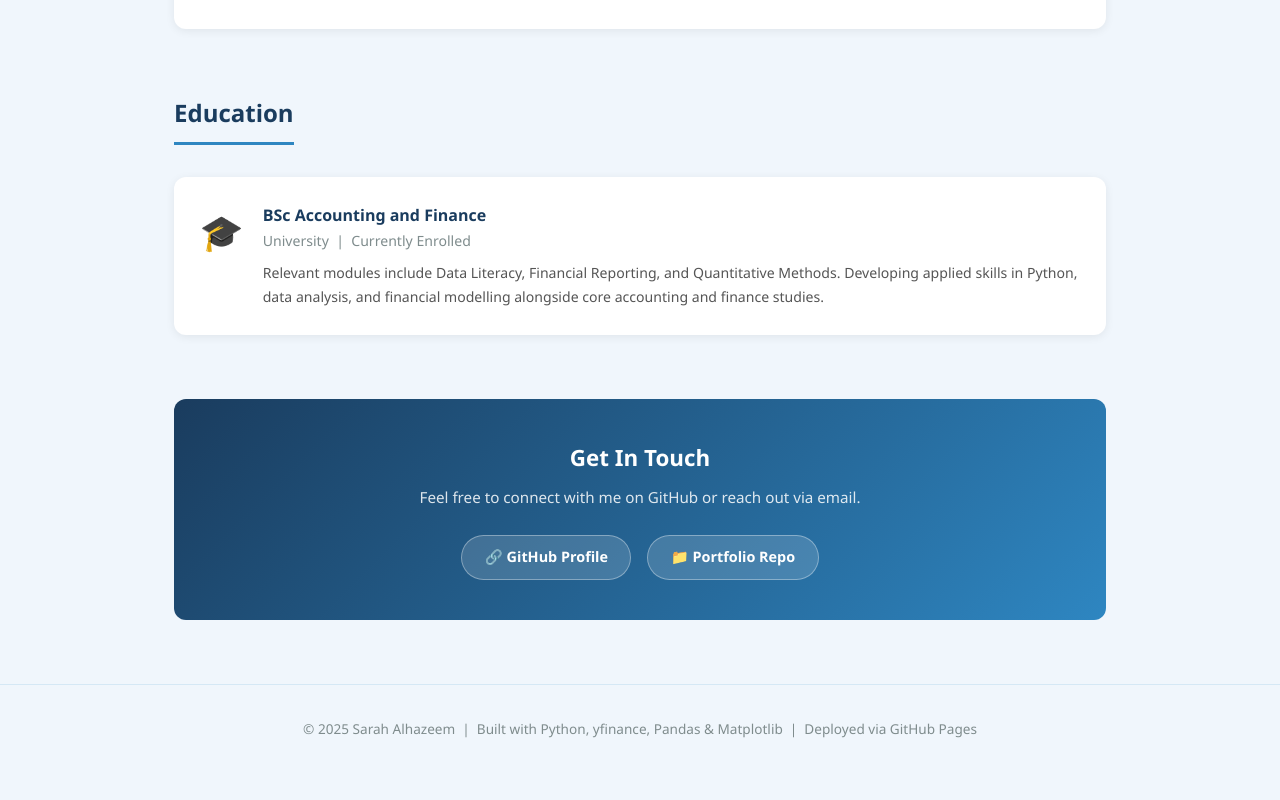
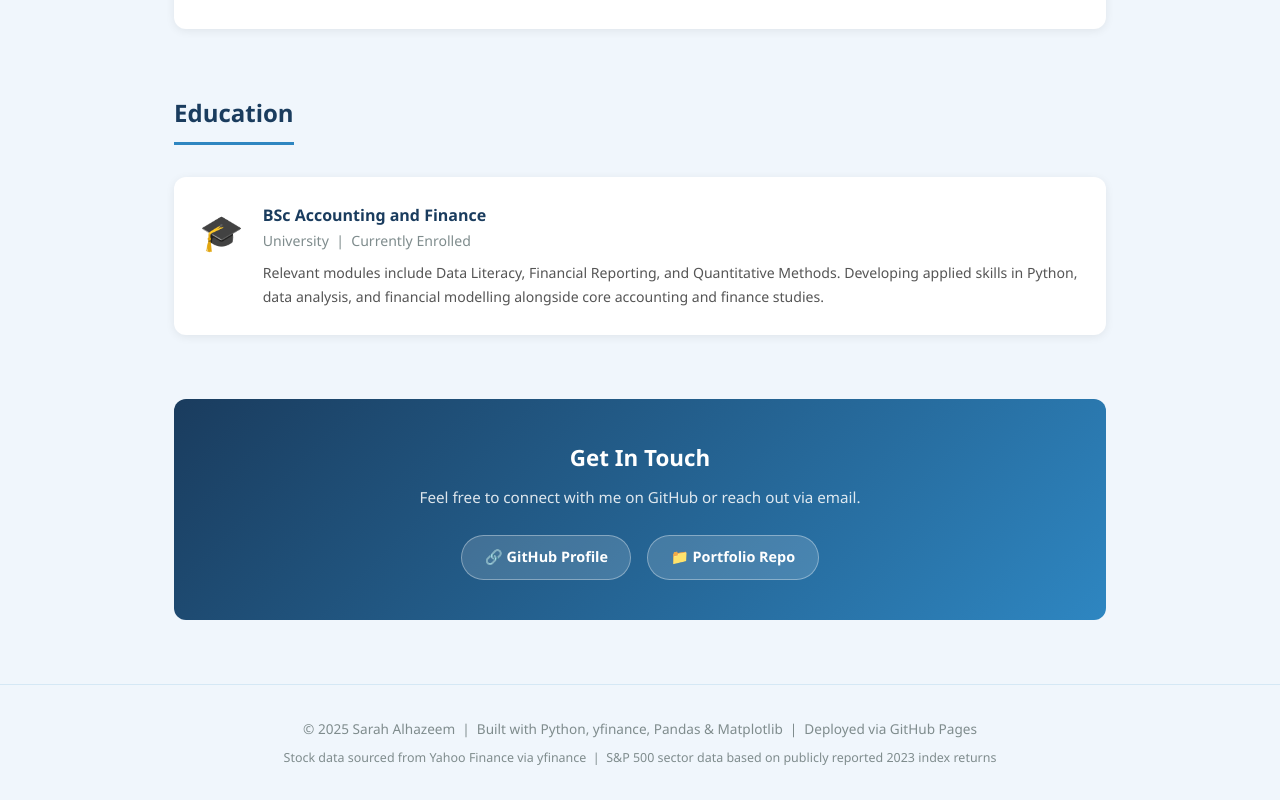
Before and after one commit to salhazeem/repo2-AF1204-salhazeem, a plain HTML site: page docs/index.html in a window 1280 px wide. Shown: the part 5087-5887 px from the top of the page. Before the commit the page ends 5860 px from the top, so only its background shows below. Drawn offline with Linux system fonts and the light colour scheme.

```diff
--- a/docs/index.html
+++ b/docs/index.html
@@ -266,6 +266,7 @@
 
 <footer>
   <p>&copy; 2025 Sarah Alhazeem &nbsp;|&nbsp; Built with Python, yfinance, Pandas &amp; Matplotlib &nbsp;|&nbsp; Deployed via GitHub Pages</p>
+  <p style="margin-top:0.4rem;font-size:0.78rem;">Stock data sourced from Yahoo Finance via yfinance &nbsp;|&nbsp; S&amp;P 500 sector data based on publicly reported 2023 index returns</p>
 </footer>
 
 <script>
```
